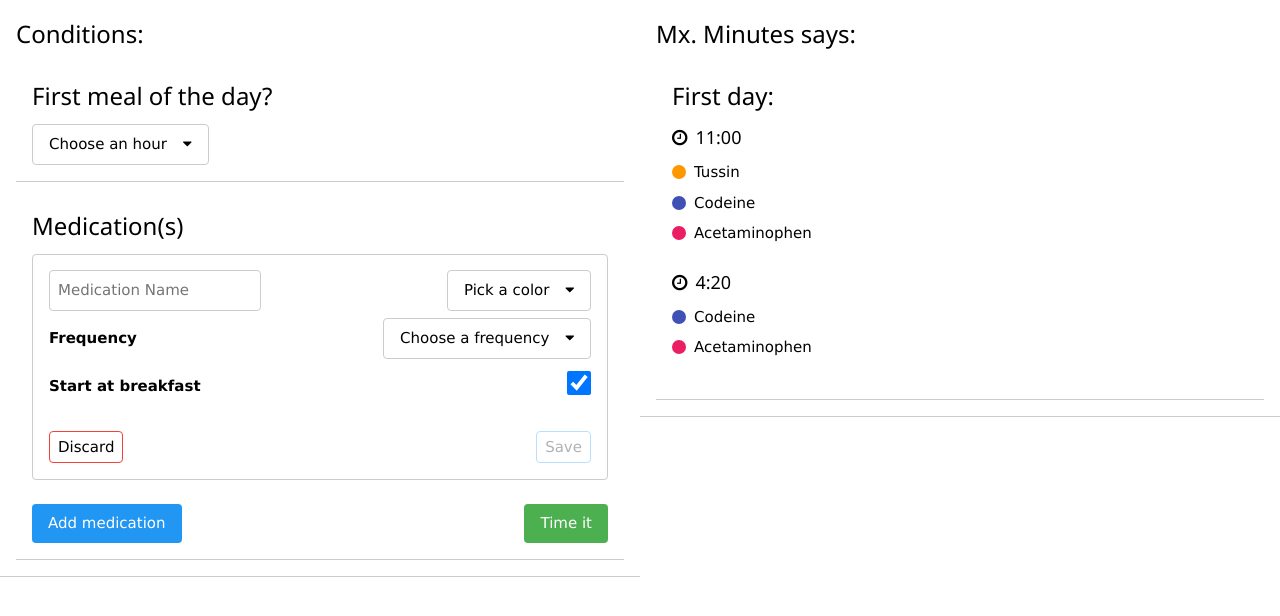
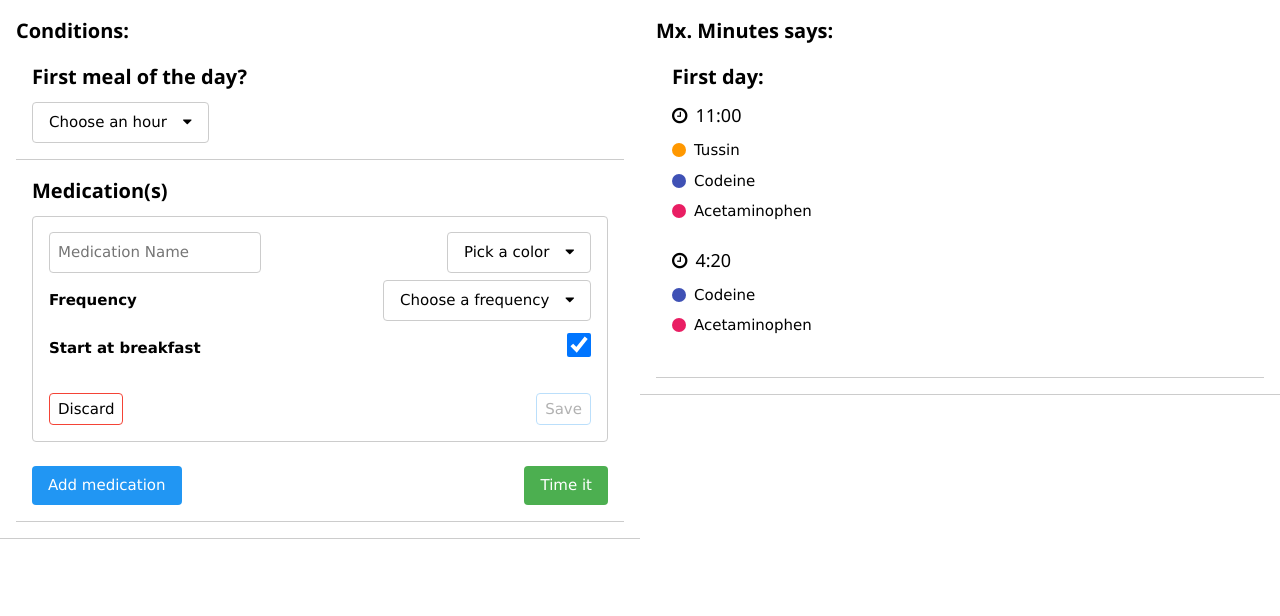
Before and after one commit to daini-rl/mx-minutes, a React (Create React App) app: page / in a window 1280 px wide. Shown: the top 616 px of the page. Built offline with nearby package versions, Linux system fonts and the light colour scheme.

Commit message:
fix: change header type in card component

```diff
--- a/src/components/card/index.tsx
+++ b/src/components/card/index.tsx
@@ -10,7 +10,7 @@
 export default function Card({ title, children, isSecondary, buttons }: CardProps) {
     return (
         <div className='w3-container w3-border-bottom w3-padding-16'>
-            {title && (isSecondary ? <h3>{title}</h3> : <h3 className={styles.primaryTitle}>{title}</h3>)}
+            {title && (isSecondary ? <h4>{title}</h4> : <h4 className={styles.primaryTitle}>{title}</h4>)}
             {children}
             {buttons && <div className={styles.buttonsRow}>{buttons}</div>}
         </div>
```
